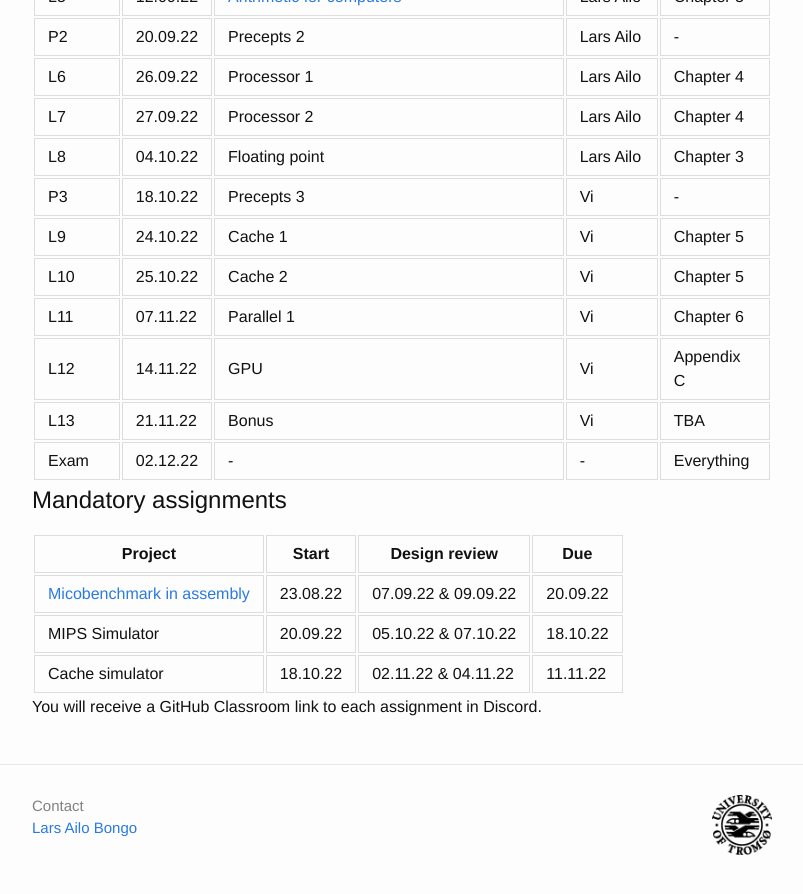
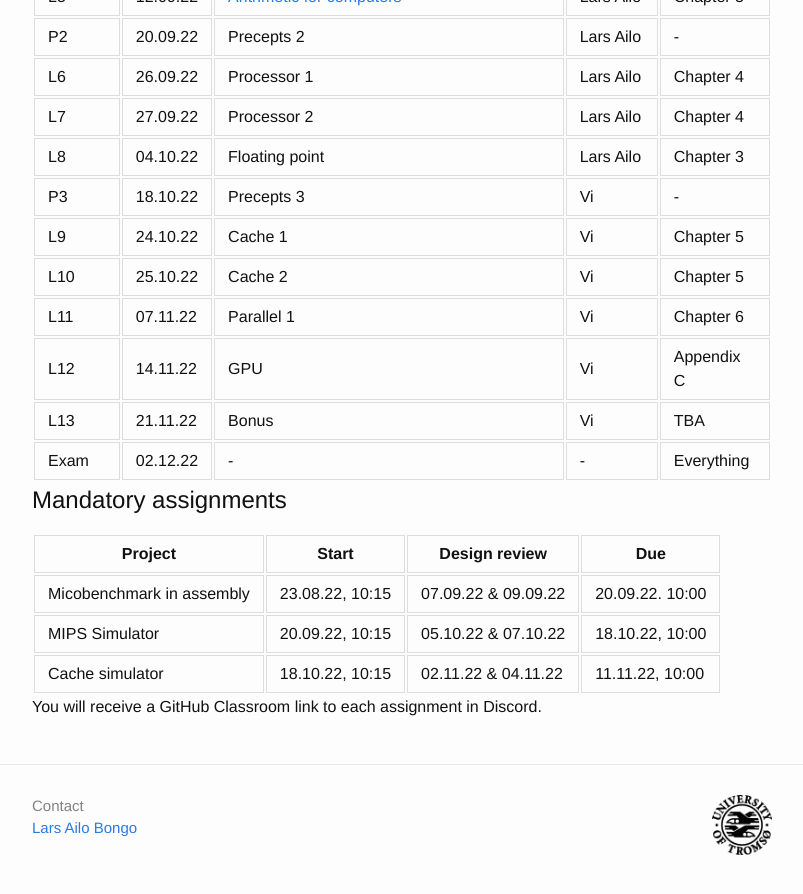
Before and after one commit to uit-inf-2200-f22/uit-inf-2200-f22.github.io, a Jekyll site: the page built from index.md, in a window 1280 px wide and 900 px high, scrolled down 1364 px. Shown: the top 894 px of the window, without its empty margins (238-1041 px from the left). Built offline with Jekyll 4.4.1, drawn with Linux system fonts in a browser that asks for light colours; our own code applies the rules of GitHub Pages for plain Markdown files.

Commit message:
Update index.md

```diff
--- a/index.md
+++ b/index.md
@@ -57,8 +57,8 @@ You can read more about plagiarism and cheating on: https://en.uit.no/sensor/art
 
 | Project |	Start      | Design review | Due |
 |---------|------------|---------------|-----|
-| [Micobenchmark in assembly](https://docs.google.com/presentation/d/1G9bGPCN8dQBoD9W9WDQn7lHHCqdyZoLpBqy1hoC-Eto/edit#slide=id.p1) | 23.08.22 | 07.09.22 & 09.09.22 | 20.09.22 |
-| MIPS Simulator            | 20.09.22 | 05.10.22 & 07.10.22 | 18.10.22 |
-| Cache simulator           | 18.10.22 | 02.11.22 & 04.11.22 | 11.11.22 |
+| Micobenchmark in assembly | 23.08.22, 10:15 | 07.09.22 & 09.09.22 | 20.09.22. 10:00 |
+| MIPS Simulator            | 20.09.22, 10:15 | 05.10.22 & 07.10.22 | 18.10.22, 10:00 |
+| Cache simulator           | 18.10.22, 10:15 | 02.11.22 & 04.11.22 | 11.11.22, 10:00 |
 
 You will receive a GitHub Classroom link to each assignment in Discord.
```
